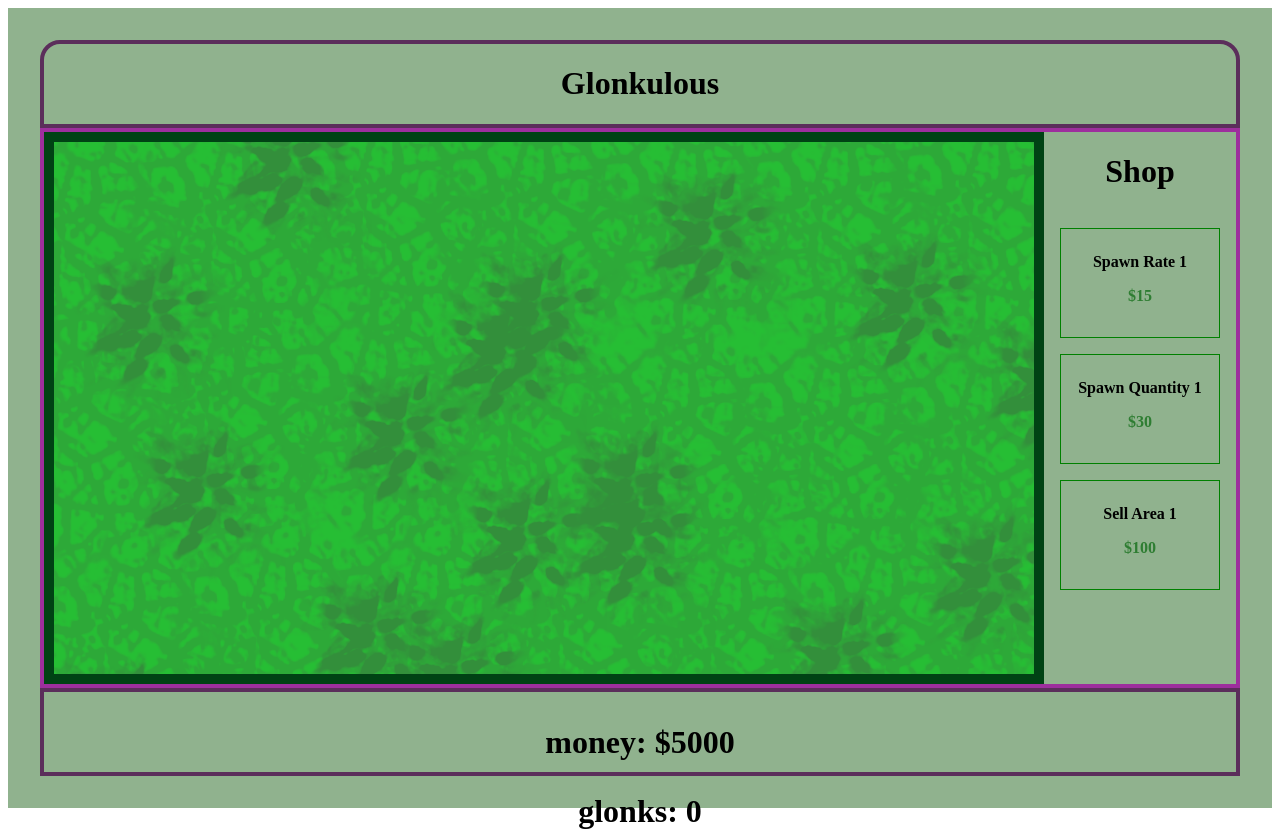
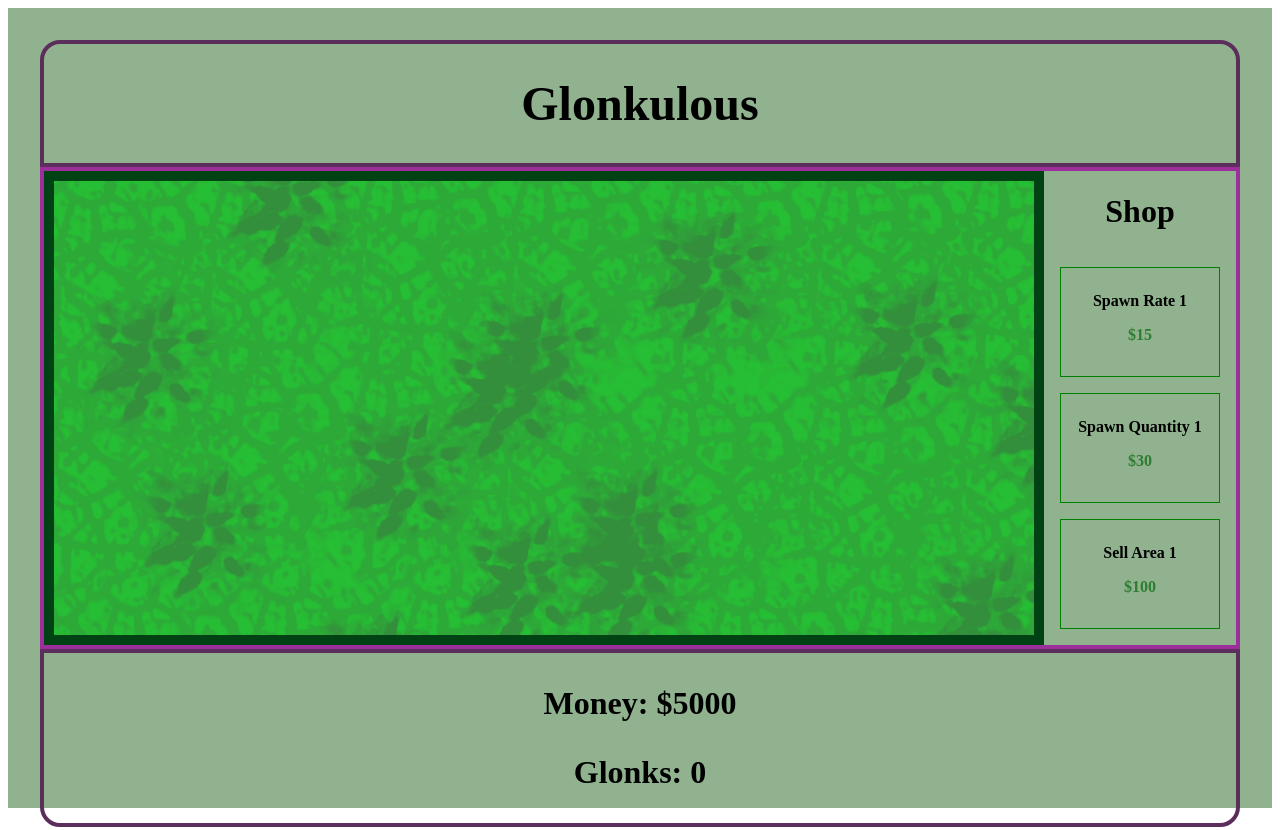
Before and after one commit to JosephHumphrey/CS-332-Final---Glonkulous, a React (Vite) app: page / in a window 1280 px wide. Built offline with nearby package versions, Linux system fonts and the light colour scheme.

Commit message:
Styling changes

```diff
--- a/src/Footer.tsx
+++ b/src/Footer.tsx
@@ -4,8 +4,8 @@ function Footer(props: {money: number, glonks: number}) {
     return(
         <footer>
             <nav>
-                <p>money: ${props.money ?? 0}</p>
-                <p>glonks: {props.glonks ?? 0}</p>
+                <p>Money: ${props.money ?? 0}</p>
+                <p>Glonks: {props.glonks ?? 0}</p>
             </nav>
         </footer>
     );
--- a/src/Header.tsx
+++ b/src/Header.tsx
@@ -4,13 +4,6 @@ function Header() {
     return(
         <header>
             <h1>Glonkulous</h1>
-            <nav>
-                <ul>
-                    <li>menu</li>
-                    <li>store</li>
-                    <li>settings</li>
-                </ul>
-            </nav>
         </header>
     );
 }
--- a/src/index.css
+++ b/src/index.css
@@ -76,21 +76,23 @@ header {
   border: 4px solid var(--color-main);
   border-top-left-radius: 20px;
   border-top-right-radius: 20px;
-  height: 5rem;
+  font-size: 1.5rem;
 }
 
 footer {
   border: 4px solid var(--color-main);
-  height: 5rem;
   font-size: 2rem;
   font-weight: bolder;
+
+  border-bottom-left-radius: 20px;
+  border-bottom-right-radius: 20px;
 }
 
 .midscreen {
   border: 4px solid var(--color-accent);
   display: flex;
   justify-content: flex-end;
-  height: 80%;
+  height: 70%;
   width: auto;
 }
 
@@ -123,81 +125,3 @@ footer {
   object-fit: contain;
   display: block;
 }
-
-
-
-
-/* .card {
-  border: 1px solid black;
-  border-radius: 10px;
-  box-shadow: 5px 5px 5px rgba(0, 0, 0, 0.1);
-  padding: 20px;
-  margin: 10px;
-  text-align: center;
-  max-width: 20rem;
-  display: inline-block;
-}
-
-.card .cardImage {
-  max-width: 60%;
-  height: auto;
-  border-radius: 5%;
-  margin-bottom: 2rem;
-}
-
-.card .cardTitle {
-  margin: 0;
-}
-
-.card .cardText {
-  margin: 0;
-} */
-
-/*
-body {
-  margin: 0;
-}
-
-h1,
-h2 {
-  font-family: var(--heading);
-  font-weight: 500;
-  color: var(--text-h);
-}
-
-h1 {
-  font-size: 56px;
-  letter-spacing: -1.68px;
-  margin: 32px 0;
-  @media (max-width: 1024px) {
-    font-size: 36px;
-    margin: 20px 0;
-  }
-}
-h2 {
-  font-size: 24px;
-  line-height: 118%;
-  letter-spacing: -0.24px;
-  margin: 0 0 8px;
-  @media (max-width: 1024px) {
-    font-size: 20px;
-  }
-}
-p {
-  margin: 0;
-}
-
-code,
-.counter {
-  font-family: var(--mono);
-  display: inline-flex;
-  border-radius: 4px;
-  color: var(--text-h);
-}
-
-code {
-  font-size: 15px;
-  line-height: 135%;
-  padding: 4px 8px;
-  background: var(--code-bg);
-} */
```
